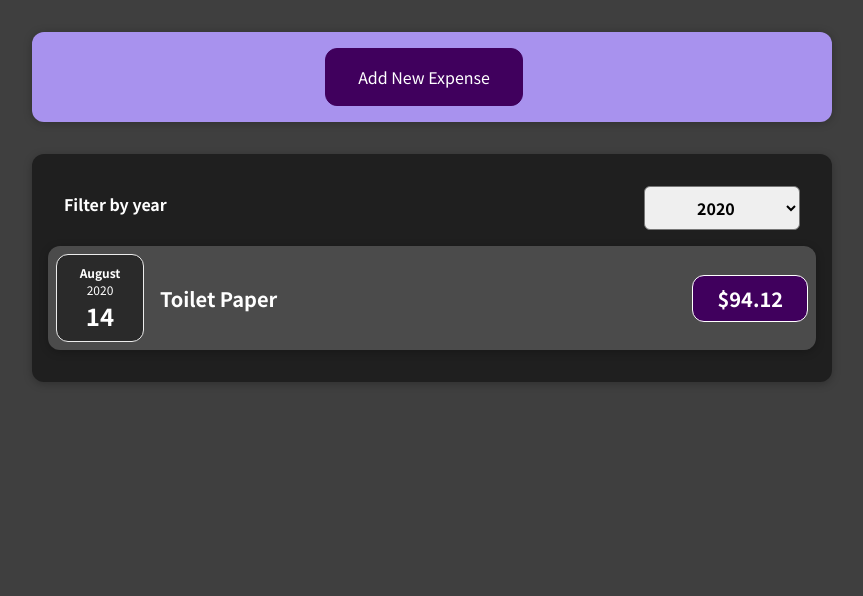
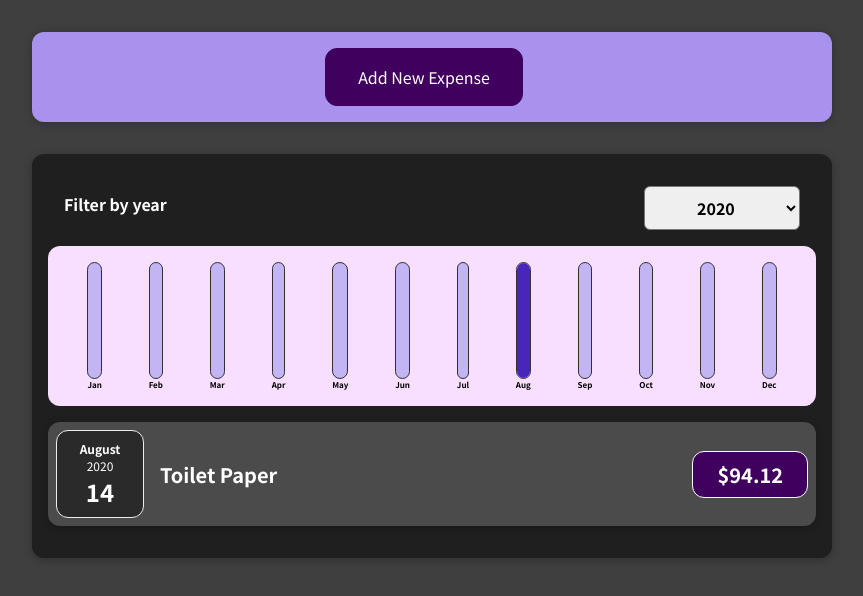
Before and after one commit to dpakbhatt/React_2023, a React (Create React App) app in the folder Learning Components/: page / in a window 1280 px wide. Shown: the top 596 px of the page, without its empty margins (208-1071 px from the left). Built offline with nearby package versions, Linux system fonts and the light colour scheme.

Commit message:
Added ChartBars in the Expenses.js for the selectedYear

```diff
--- /dev/null
+++ b/Learning Components/src/components/Chart/Chart.css
@@ -0,0 +1,9 @@
+.chart {
+  padding: 1rem;
+  border-radius: 12px;
+  background-color: #f8dfff;
+  text-align: center;
+  display: flex;
+  justify-content: space-around;
+  height: 10rem;
+}
--- /dev/null
+++ b/Learning Components/src/components/Chart/Chart.js
@@ -0,0 +1,25 @@
+import React from "react";
+import ChartBar from "./ChartBar";
+import "./Chart.css";
+
+const Chart = (props) => {
+  const dataPointValues = props.dataPoints.map((dataPoint) => dataPoint.value);
+  const totalMaximum = Math.max(...dataPointValues);
+
+  return (
+    <div className="chart">
+      {props.dataPoints.map((dataPoint) => {
+        return (
+          <ChartBar
+            key={dataPoint.label}
+            value={dataPoint.value}
+            maxValue={totalMaximum}
+            label={dataPoint.label}
+          />
+        );
+      })}
+    </div>
+  );
+};
+
+export default Chart;
--- /dev/null
+++ b/Learning Components/src/components/Chart/ChartBar.css
@@ -0,0 +1,30 @@
+.chart-bar {
+  height: 100%;
+  display: flex;
+  flex-direction: column;
+  align-items: center;
+}
+
+.chart-bar__inner {
+  height: 100%;
+  width: 100%;
+  border: 1px solid #313131;
+  border-radius: 12px;
+  background-color: #c3b4f3;
+  overflow: hidden;
+  display: flex;
+  flex-direction: column;
+  justify-content: flex-end;
+}
+
+.chart-bar__fill {
+  background-color: #4826b9;
+  width: 100%;
+  transition: all 0.3s ease-out;
+}
+
+.chart-bar__label {
+  font-weight: bold;
+  font-size: 0.5rem;
+  text-align: center;
+}
--- /dev/null
+++ b/Learning Components/src/components/Chart/ChartBar.js
@@ -0,0 +1,24 @@
+import React from "react";
+import "./ChartBar.css";
+
+const ChartBar = (props) => {
+  let barFillHeight = "0%";
+
+  if (props.maxValue > 0) {
+    barFillHeight = Math.round((props.value / props.maxValue) * 100) + "%";
+  }
+
+  return (
+    <div className="chart-bar">
+      <div className="chart-bar__inner">
+        <div
+          className="chart-bar__fill"
+          style={{ height: barFillHeight }}
+        ></div>
+      </div>
+      <div className="chart-bar__label">{props.label}</div>
+    </div>
+  );
+};
+
+export default ChartBar;
--- a/Learning Components/src/components/Expenses/Expenses.js
+++ b/Learning Components/src/components/Expenses/Expenses.js
@@ -3,6 +3,7 @@
 import Card from "../UI/Card";
 import ExpensesFilter from "./ExpensesFilter";
 import ExpensesList from "./ExpensesList";
+import ExpensesChart from "./ExpensesChart";
 
 const Expenses = (props) => {
   const [selectedYear, setYear] = useState("2020");
@@ -22,6 +23,7 @@
           selected={selectedYear}
           onYearSelect={handleYearSelection}
         />
+        <ExpensesChart expenses={filteredExpenses} />
         <ExpensesList filteredData={filteredExpenses} />
       </Card>
     </div>
--- /dev/null
+++ b/Learning Components/src/components/Expenses/ExpensesChart.js
@@ -0,0 +1,28 @@
+import React from "react";
+
+import Chart from "../Chart/Chart";
+
+const ExpensesChart = (props) => {
+  const chartDataPoints = [
+    { label: "Jan", value: 0 },
+    { label: "Feb", value: 0 },
+    { label: "Mar", value: 0 },
+    { label: "Apr", value: 0 },
+    { label: "May", value: 0 },
+    { label: "Jun", value: 0 },
+    { label: "Jul", value: 0 },
+    { label: "Aug", value: 0 },
+    { label: "Sep", value: 0 },
+    { label: "Oct", value: 0 },
+    { label: "Nov", value: 0 },
+    { label: "Dec", value: 0 },
+  ];
+
+  for (const expense of props.expenses) {
+    const expenseMonth = expense.date.getMonth(); // starting at 0 i.e. for January the value is 0
+    chartDataPoints[expenseMonth].value += expense.amount;
+  }
+  return <Chart dataPoints={chartDataPoints} />;
+};
+
+export default ExpensesChart;
--- a/Learning Components/src/components/NewExpense/ExpenseForm.js
+++ b/Learning Components/src/components/NewExpense/ExpenseForm.js
@@ -23,7 +23,7 @@
 
     const expenseData = {
       title: enteredTitle,
-      amount: enteredAmount,
+      amount: +enteredAmount,
       date: new Date(enteredDate),
     };
 
```
